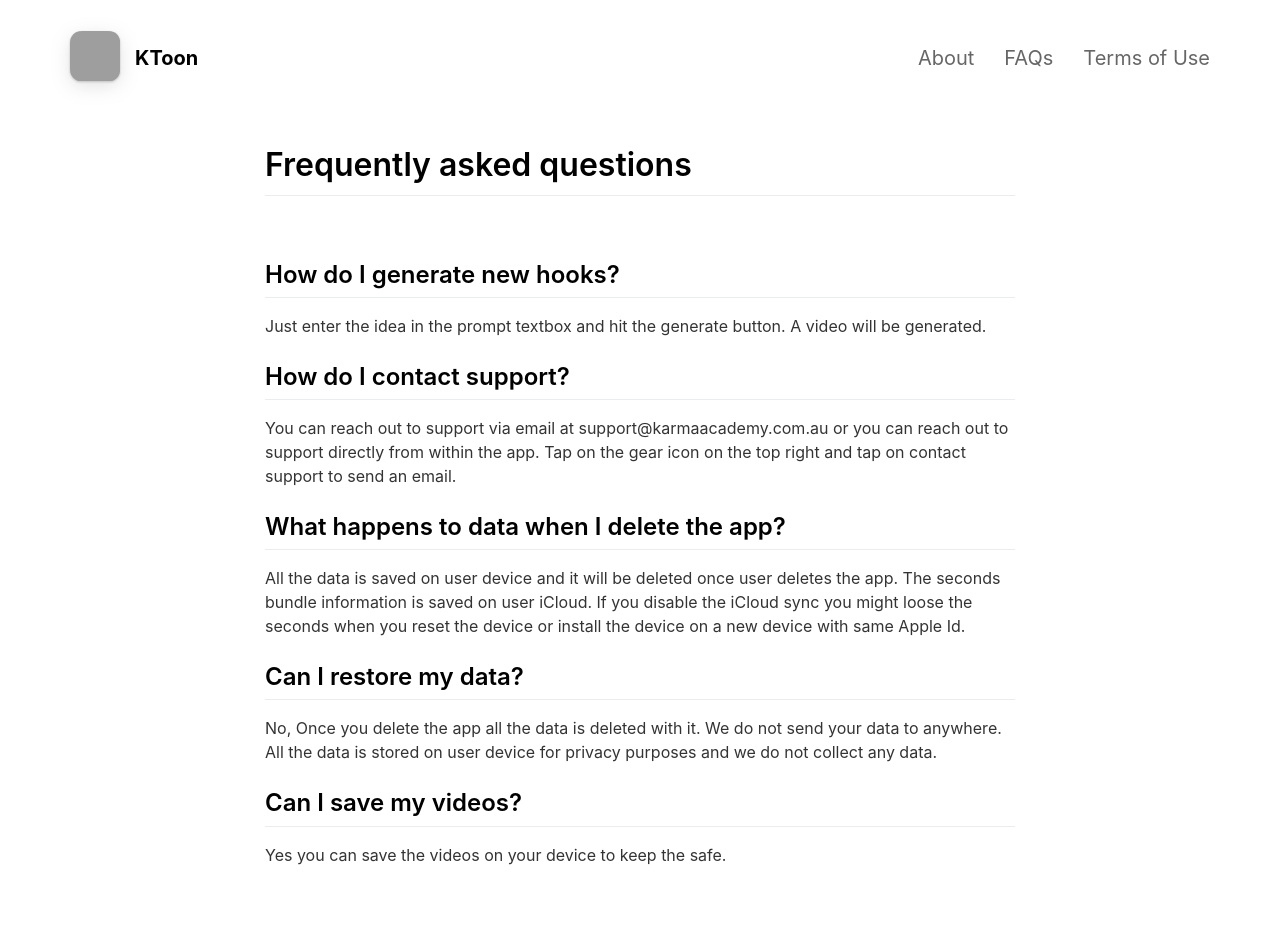
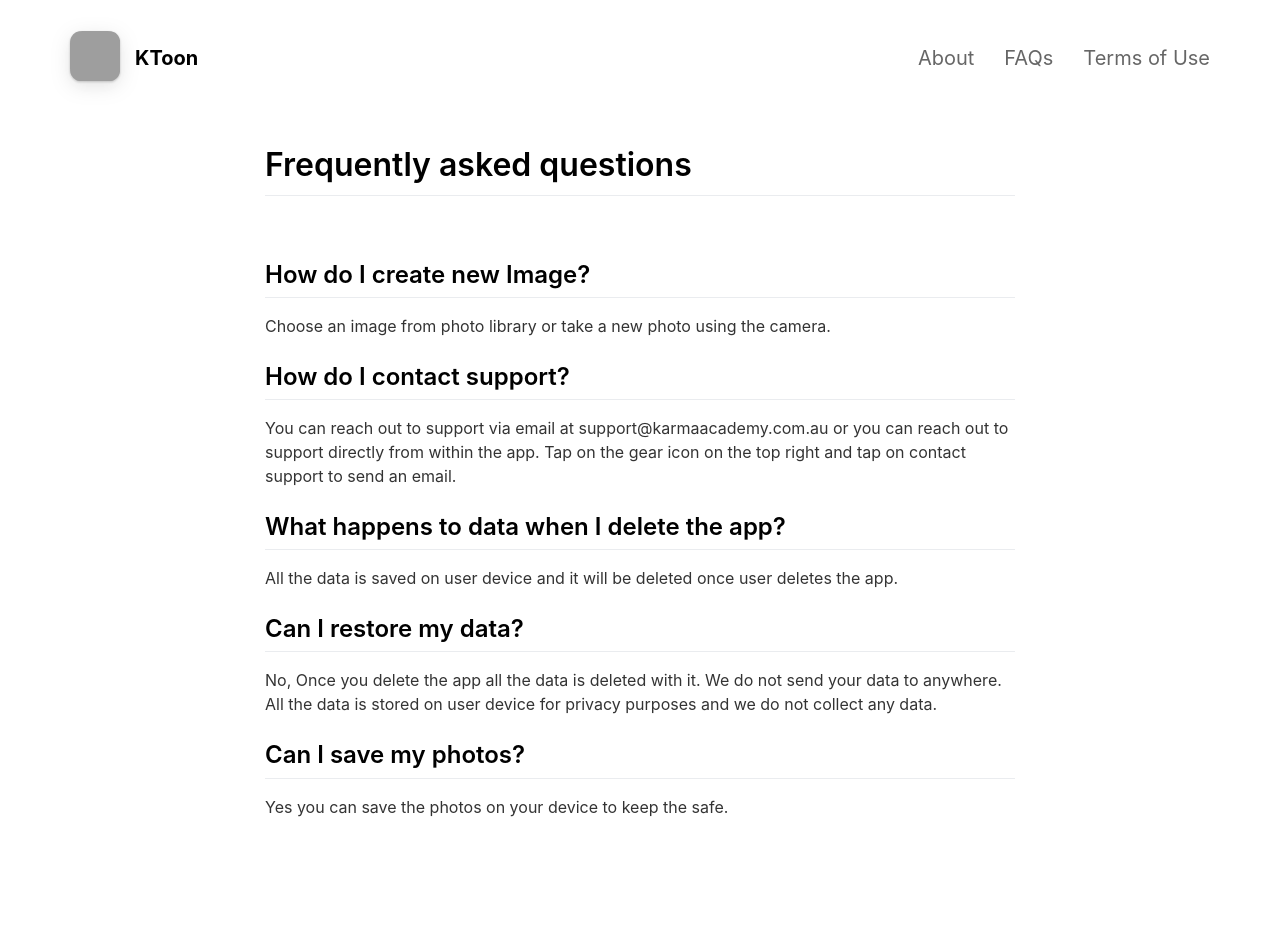
Before and after one commit to karm435/ktoon.github.io, a Jekyll site: the page built from _pages/faqs.md, in a window 1280 px wide. Built offline with Jekyll 4.4.1, drawn with Linux system fonts in a browser that asks for light colours; nearby versions of some CDN libraries; after the commit the page ends 900 px from its top, so only the background shows below that; grey boxes are pictures that could not be loaded.

Commit message:
updated pages

```diff
--- a/_pages/faqs.md
+++ b/_pages/faqs.md
@@ -7,17 +7,17 @@ include_in_header: true
 # Frequently asked questions
 <br>
 
-## How do I generate new hooks?
-Just enter the idea in the prompt textbox and hit the generate button. A video will be generated.
+## How do I create new Image?
+Choose an image from photo library or take a new photo using the camera.
 
 ## How do I contact support?
 You can reach out to support via email at support@karmaacademy.com.au or you can reach out to support directly from within the app. Tap on the gear icon on the top right and tap on contact support to send an email.
 
 ## What happens to data when I delete the app?
-All the data is saved on user device and it will be deleted once user deletes the app. The seconds bundle information is saved on user iCloud. If you disable the iCloud sync you might loose the seconds when you reset the device or install the device on a new device with same Apple Id.
+All the data is saved on user device and it will be deleted once user deletes the app.
 
 ## Can I restore my data?
 No, Once you delete the app all the data is deleted with it. We do not send your data to anywhere. All the data is stored on user device for privacy purposes and we do not collect any data.
 
-## Can I save my videos?
-Yes you can save the videos on your device to keep the safe.
+## Can I save my photos?
+Yes you can save the photos on your device to keep the safe.
```
Also changed, not shown: _pages/about.md (+1 -1 lines), _pages/termsofuse.md (+6 -3 lines).
